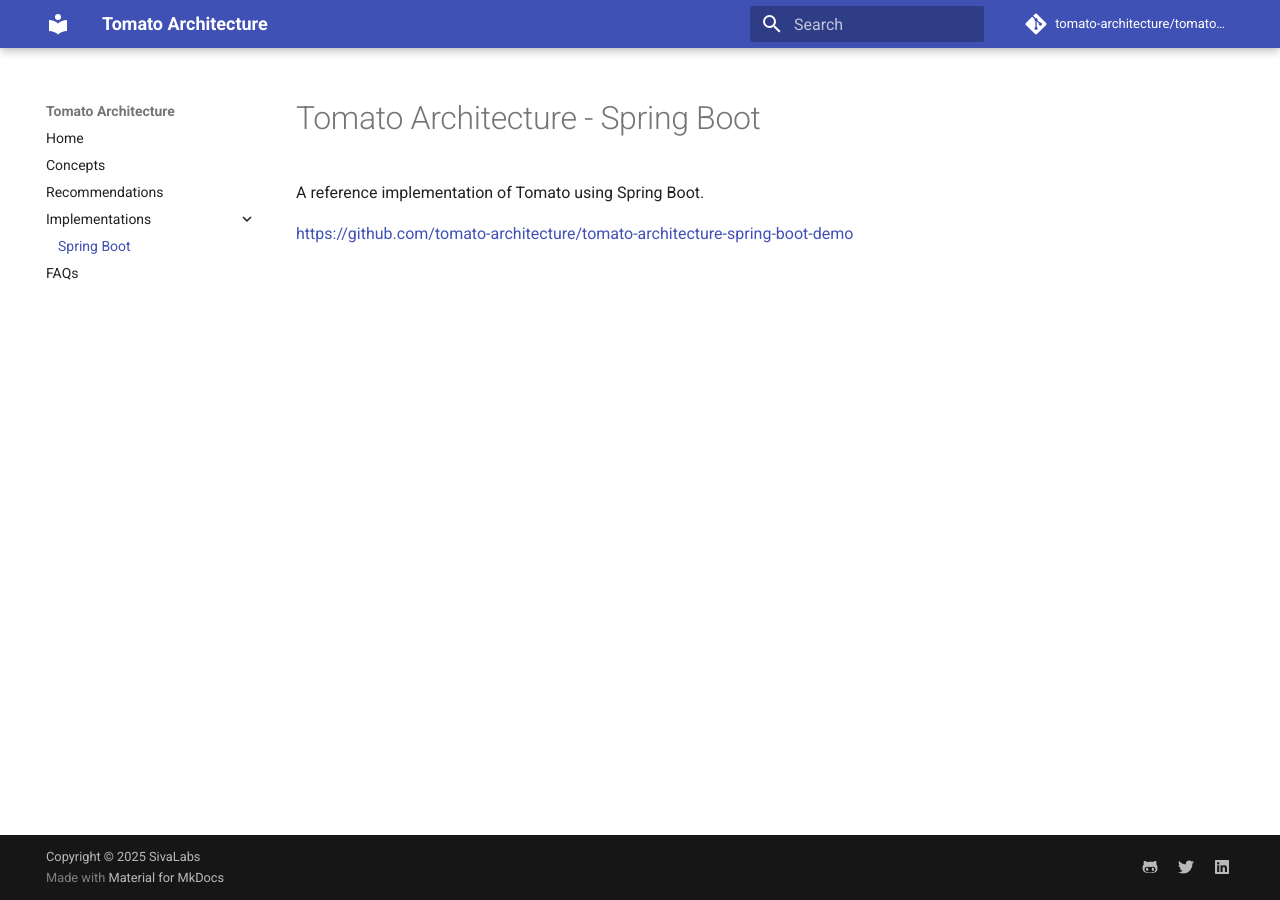
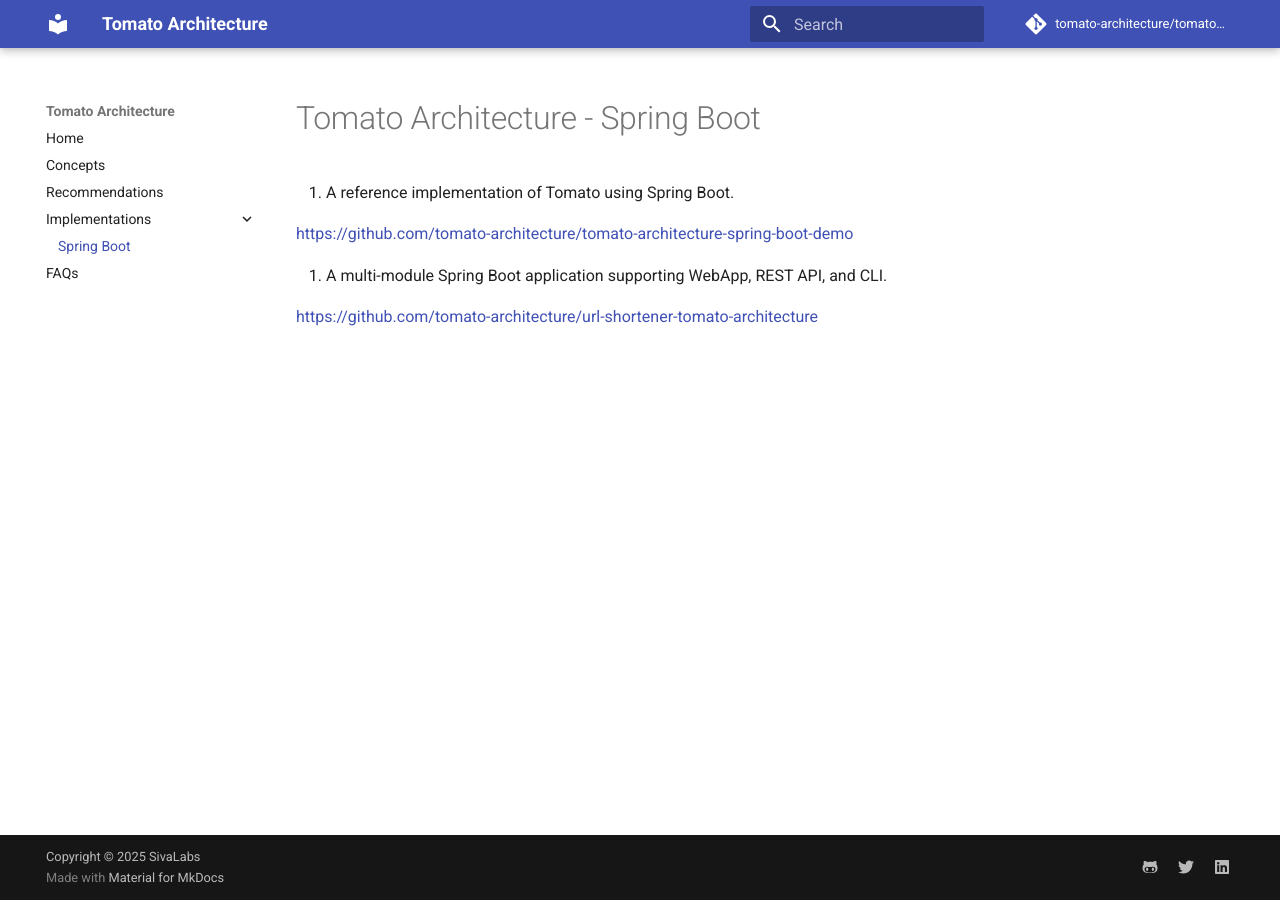
Before and after one commit to tomato-architecture/tomato-architecture.github.io, an MkDocs documentation site: the page built from docs/spring-boot-impl.md, in a window 1280 px wide. Built offline with MkDocs 1.6.1 and Material for MkDocs 9.7.7, drawn with Linux system fonts in a browser that asks for light colours; comment, search, counter and statistics services are not loaded.

Commit message:
feat(ai): add sample repo

```diff
--- a/docs/spring-boot-impl.md
+++ b/docs/spring-boot-impl.md
@@ -1,5 +1,9 @@
 # Tomato Architecture - Spring Boot
 
-A reference implementation of Tomato using Spring Boot.
+1. A reference implementation of Tomato using Spring Boot.
 
 [https://github.com/tomato-architecture/tomato-architecture-spring-boot-demo](https://github.com/tomato-architecture/tomato-architecture-spring-boot-demo)
+
+2. A multi-module Spring Boot application supporting WebApp, REST API, and CLI.
+
+[https://github.com/tomato-architecture/url-shortener-tomato-architecture](https://github.com/tomato-architecture/url-shortener-tomato-architecture)
```
